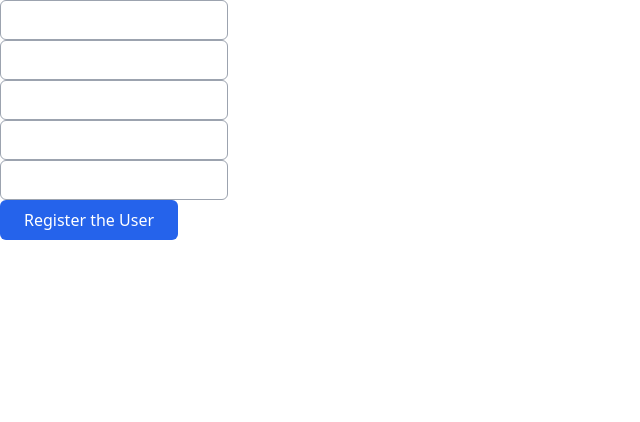
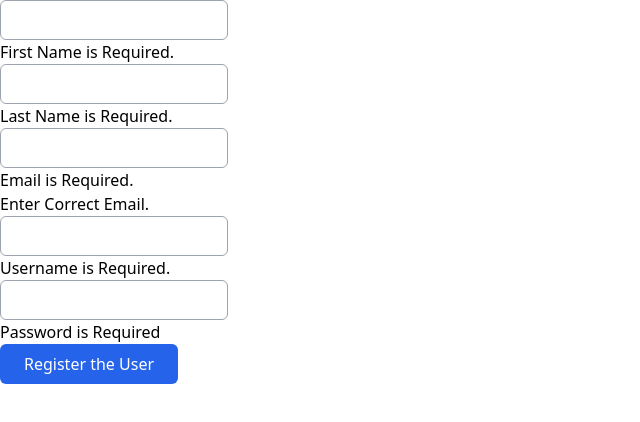
Before and after one commit to CharithaDhananjaya/news-board-dev, a React (Vite) app: page /sign-up in a window 1280 px wide. Shown: the top 422 px of the page, without its empty margins (0-640 px from the left). Built offline with nearby package versions, Linux system fonts and the light colour scheme; no server answers; the HTML template or start-up script is replaced by a standard one.

Commit message:
🚧 Uncompleted: Form Multipled Feild Error Not Fixed.

```diff
--- a/src/_auth/forms/SignupForm.tsx
+++ b/src/_auth/forms/SignupForm.tsx
@@ -1,3 +1,4 @@
+import { useEffect } from "react";
 import { useForm, SubmitHandler } from "react-hook-form";
 
 import Button from "@/components/Button";
@@ -9,7 +10,8 @@ function SignupForm() {
   const {
     register,
     handleSubmit,
-    watch,
+    setError,
+    setValue,
     formState: { errors },
   } = useForm<INewUser>();
 
@@ -17,23 +19,65 @@ function SignupForm() {
     console.log("New User", data);
   };
 
-  console.log(watch("email"));
+  useEffect(() => {
+    setError("firstName", { types: { required: "First Name is Required." } });
+    setError("lastName", { types: { required: "Last Name is Required." } });
+    setError("email", {
+      types: {
+        required: "Email is Required.",
+        pattern: "Enter Correct Email.",
+      },
+    });
+    setError("userName", { types: { required: "Username is Required." } });
+    setError("password", {
+      types: {
+        required: "Password is Required",
+        minLength:
+          "Password atleast 8 Characters, One letter, One Number and one Special Charactor.",
+      },
+    });
+  }, [setError]);
 
   return (
     <form onSubmit={handleSubmit(registerUser)}>
-      <Input {...register("firstName")} />
-      <Input {...register("lastName")} />
+      <Input {...register("firstName", { required: true })} />
+      {errors.firstName && errors.firstName.types && (
+        <p>{errors.firstName.types.required}</p>
+      )}
+      <Input {...register("lastName", { required: true })} />
+      {errors.lastName && errors.lastName.types && (
+        <p>{errors.lastName.types.required}</p>
+      )}
       <Input
         {...register("email", {
           required: true,
           pattern: /^[a-zA-Z0-9._-]+@[a-zA-Z0-9.-]+.[a-zA-Z]{2,4}$/,
         })}
       />
-      {errors.email && <span>This field is required</span>}
-
-      <Input {...register("userName")} />
-      <Input type="password" {...register("password")} />
-
+      {errors.email && errors.email.types && (
+        <p>{errors.email.types.required}</p>
+      )}
+      {errors.email && errors.email.types && (
+        <p>{errors.email.types.pattern}</p>
+      )}
+      <Input {...register("userName", { required: true })} />
+      {errors.userName && errors.userName.types && (
+        <p>{errors.userName.types.required}</p>
+      )}
+      <Input
+        type="password"
+        {...register("password", {
+          required: true,
+          pattern:
+            /^(?=.*[A-Za-z])(?=.*\d)(?=.*[@$!%*#?&])[A-Za-z\d@$!%*#?&]{8,}$/,
+        })}
+      />
+      {errors.password && errors.password.types && (
+        <p>{errors.password.types.required}</p>
+      )}
+      {errors.password && errors.password.types && (
+        <p>{errors.password.types.pattern}</p>
+      )}
       <Button type="submit">Register the User</Button>
     </form>
   );
```
